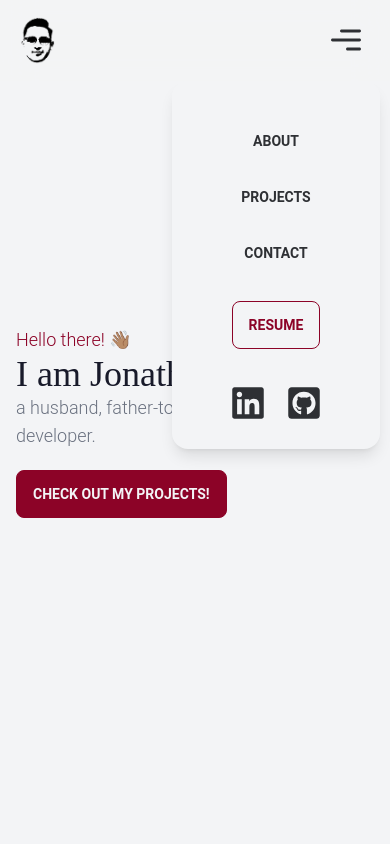
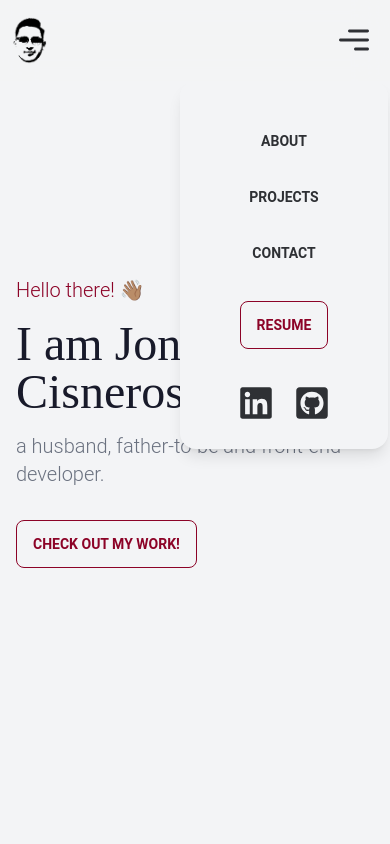
Before and after one commit to JonathonCisneros/portfolio, a React (Create React App) app: page / in a window 390 px wide. Both pictures are taken after a click on the label 346 px from the left and 40 px from the top of the page. Shown: the top 844 px of the page. Built offline with nearby package versions, Linux system fonts and the light colour scheme.

Commit message:
about section and navbar tweaks

```diff
--- a/src/components/About.jsx
+++ b/src/components/About.jsx
@@ -1,9 +1,41 @@
 import React from 'react';
+import portrait from '../assets/portrait/portrait-colored-square.png';
 
 function About() {
   return (
-    <div id='about' className='min-h-screen'>
-      About
+    <div id='about' className='container mx-auto min-h-screen'>
+      <div className='card mx-4 shadow-lg md:px-4'>
+        <h2 className='card-title font-serif text-3xl px-4 divider'>
+          About Me 🤔
+        </h2>
+
+        <div class='hero'>
+          <div class='hero-content flex-col lg:flex-row'>
+            <img
+              src={portrait}
+              className='max-w-xs mx-auto rounded-md shadow-lg'
+              alt='portrait'
+            />
+            <div>
+              <p class='py-6'>
+                Provident cupiditate voluptatem et in. Quaerat fugiat ut
+                assumenda excepturi exercitationem quasi. In deleniti eaque aut
+                repudiandae et a id nisi.
+              </p>
+              <p class='py-6'>
+                Provident cupiditate voluptatem et in. Quaerat fugiat ut
+                assumenda excepturi exercitationem quasi. In deleniti eaque aut
+                repudiandae et a id nisi.
+              </p>
+              <p class='py-6'>
+                Provident cupiditate voluptatem et in. Quaerat fugiat ut
+                assumenda excepturi exercitationem quasi. In deleniti eaque aut
+                repudiandae et a id nisi.
+              </p>
+            </div>
+          </div>
+        </div>
+      </div>
     </div>
   );
 }
--- a/src/components/Footer.jsx
+++ b/src/components/Footer.jsx
@@ -1,5 +1,5 @@
 import React from 'react';
-import portrait from '../assets/logo/portrait.png';
+import logo from '../assets/logo/portrait.png';
 import { FaGithubSquare, FaLinkedin } from 'react-icons/fa';
 
 function Footer() {
@@ -16,9 +16,9 @@ function Footer() {
     <footer className='footer p-10 text-gray-500 footer-center'>
       <div>
         <img
-          src={portrait}
+          src={logo}
           className='w-[40px] cursor-pointer'
-          alt='portrait'
+          alt='logo'
           onClick={scroll2Top}
         />
 
--- a/src/components/Header.jsx
+++ b/src/components/Header.jsx
@@ -3,27 +3,28 @@ import { Link } from 'react-scroll';
 function Header() {
   return (
     <div className='hero min-h-screen'>
-      <div className='hero-content'>
-        <div className='max-w-4xl'>
-          <p className='text-lg md:text-2xl text-primary font-light'>
+      <div className='hero-content grid'>
+        <div className='max-w-4xl space-y-4'>
+          <p className='text-xl md:text-2xl text-primary font-light'>
             Hello there! <span className='animate-wiggle'>👋🏽</span>
           </p>
-          <h1 className='text-4xl md:text-5xl font-serif text-neutral'>
+          <h1 className='text-5xl md:text-5xl font-serif text-neutral'>
             I am Jonathon Cisneros,
           </h1>
-          <h2 className='text-lg md:text-3xl font-light text-gray-500 inline-flex '>
-            a husband, father-to-be and front end developer.
+          <h2 className='text-xl md:text-3xl font-light text-gray-500 inline-flex '>
+            a husband, father-to-be and front-end developer.
           </h2>
-          <br />
+        </div>
+        <div>
           <Link
             to='projects'
             spy={true}
             smooth={true}
             offset={-50}
             duration={750}
-            className='btn btn-primary text-base-100 mt-5'
+            className='btn btn-primary btn-outline mt-4'
           >
-            Check out my projects!
+            Check out my work!
           </Link>
         </div>
       </div>
--- a/src/components/Navbar.jsx
+++ b/src/components/Navbar.jsx
@@ -2,7 +2,7 @@ import React from 'react';
 import { Link } from 'react-scroll';
 import { CgMenuRight } from 'react-icons/cg';
 import { FaGithubSquare, FaLinkedin } from 'react-icons/fa';
-import portrait from '../assets/logo/portrait.png';
+import logo from '../assets/logo/portrait.png';
 
 function Navbar() {
   const scroll2Top = () => {
@@ -13,12 +13,12 @@ function Navbar() {
   };
 
   return (
-    <nav className='container mx-auto px-5 py-4 bg-base-100 fixed z-50 left-0 right-0 bg-opacity-90 backdrop-blur-lg'>
+    <nav className='mx-auto px-3 md:px-10 py-4 bg-base-100 fixed z-50 left-0 right-0 bg-opacity-80 backdrop-blur-lg'>
       <div className='flex items-center justify-between'>
         {/* My Logo */}
         <img
-          src={portrait}
-          className='w-[35px] md:w-[50px] cursor-pointer'
+          src={logo}
+          className='w-[35px] md:w-[40px] cursor-pointer'
           alt='logo'
           onClick={scroll2Top}
         />
@@ -29,7 +29,7 @@ function Navbar() {
             to='about'
             spy={true}
             smooth={true}
-            offset={-50}
+            offset={-70}
             duration={750}
             className='btn btn-ghost'
           >
@@ -40,7 +40,7 @@ function Navbar() {
             to='projects'
             spy={true}
             smooth={true}
-            offset={-50}
+            offset={-70}
             duration={750}
             className='btn btn-ghost'
           >
@@ -51,7 +51,7 @@ function Navbar() {
             to='contact'
             spy={true}
             smooth={true}
-            offset={-50}
+            offset={-70}
             duration={750}
             className='btn btn-ghost'
           >
@@ -79,9 +79,9 @@ function Navbar() {
             <li className='mx-auto pt-7'>
               <Link
                 to='about'
-                spy={true}
+                spy={false}
                 smooth={true}
-                offset={-50}
+                offset={-100}
                 duration={750}
                 className='btn btn-ghost'
               >
@@ -91,9 +91,9 @@ function Navbar() {
             <li className='mx-auto'>
               <Link
                 to='projects'
-                spy={true}
+                spy={false}
                 smooth={true}
-                offset={-50}
+                offset={-100}
                 duration={750}
                 className='btn btn-ghost'
               >
@@ -103,9 +103,9 @@ function Navbar() {
             <li className='mx-auto'>
               <Link
                 to='contact'
-                spy={true}
+                spy={false}
                 smooth={true}
-                offset={-50}
+                offset={-100}
                 duration={750}
                 className='btn btn-ghost'
               >
```
Also changed, not shown: 1 other file (tests, documents, lock files or other folders).
